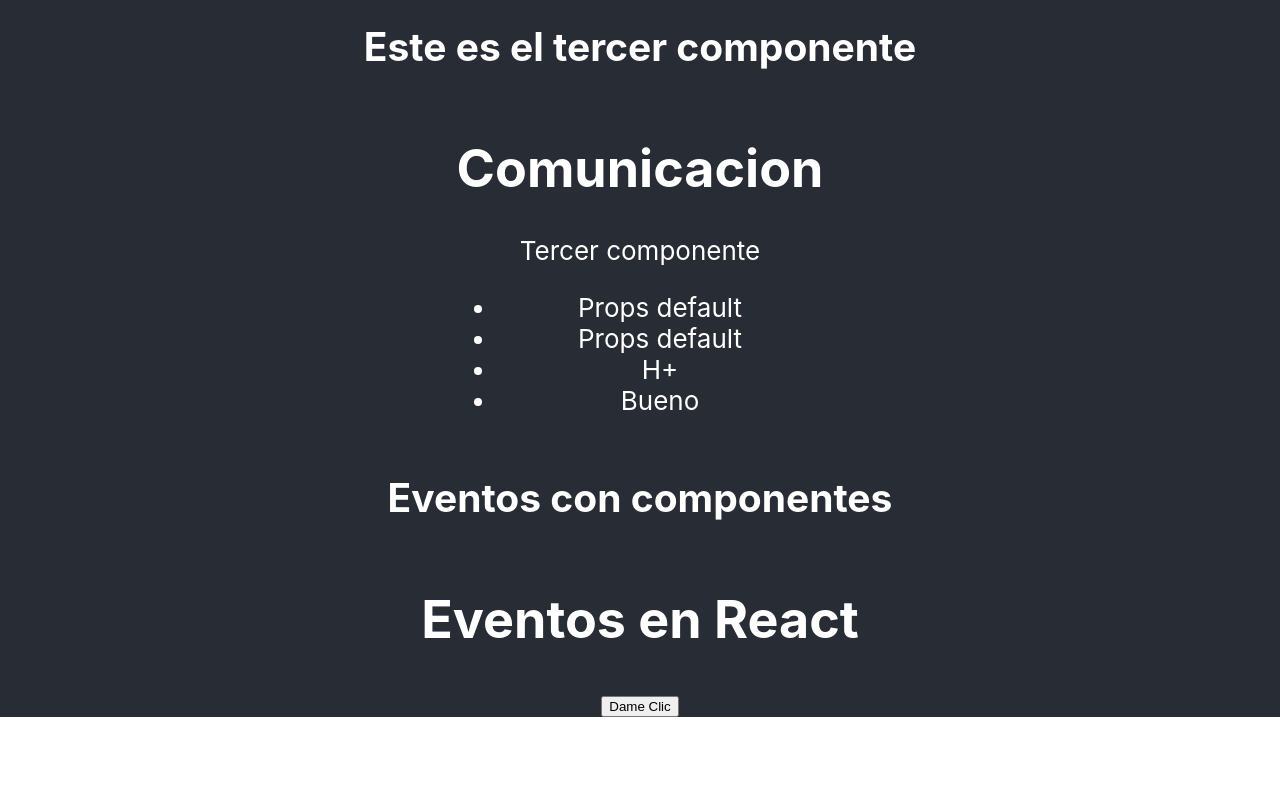
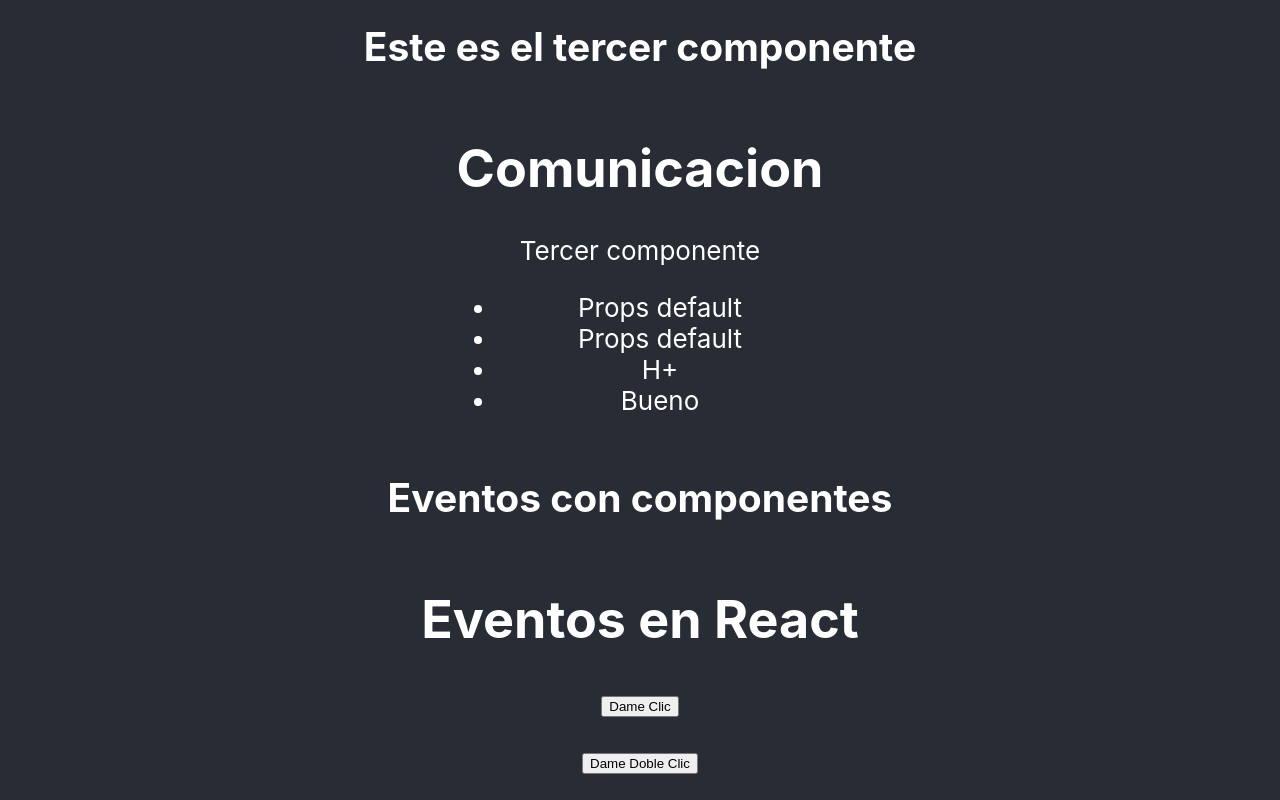
Before and after one commit to axxving/cur-react-vr-axv, a React (Create React App) app in the folder 01-primeros-pasos/: page / in a window 1280 px wide. Shown: the part 788-1588 px from the top of the page. Before the commit the page ends 1505 px from the top, so only its background shows below. Built offline with nearby package versions, Linux system fonts and the light colour scheme.

Commit message:
feat(): evento doble clic
Co-Authored-By: Irving Alejandro Hernández Ramírez <160192346+axxving@users.noreply.github.com>

```diff
--- a/01-primeros-pasos/src/components/EventosComponente.jsx
+++ b/01-primeros-pasos/src/components/EventosComponente.jsx
@@ -6,11 +6,23 @@ const EventosComponente = () => {
     alert("Haz dado clic a el boton " + nombre);
   };
 
+  const hasDadoDobleClic = (e, nombre) => {
+    alert("Has dado doble clic " + nombre);
+  };
+
   return (
     <div>
       <h1>Eventos en React</h1>
-      {/* Evento de Clic */}
-      <button onClick={(e) => hasDadodClic(e, "Alex")}>Dame Clic</button>
+      <p>
+        {/* Evento de Clic */}
+        <button onClick={(e) => hasDadodClic(e, "Alex")}>Dame Clic</button>
+      </p>
+      <p>
+        {/* Evento de Doble Clic */}
+        <button onDoubleClick={(e) => hasDadoDobleClic(e, "Alex")}>
+          Dame Doble Clic
+        </button>
+      </p>
     </div>
   );
 };
```
